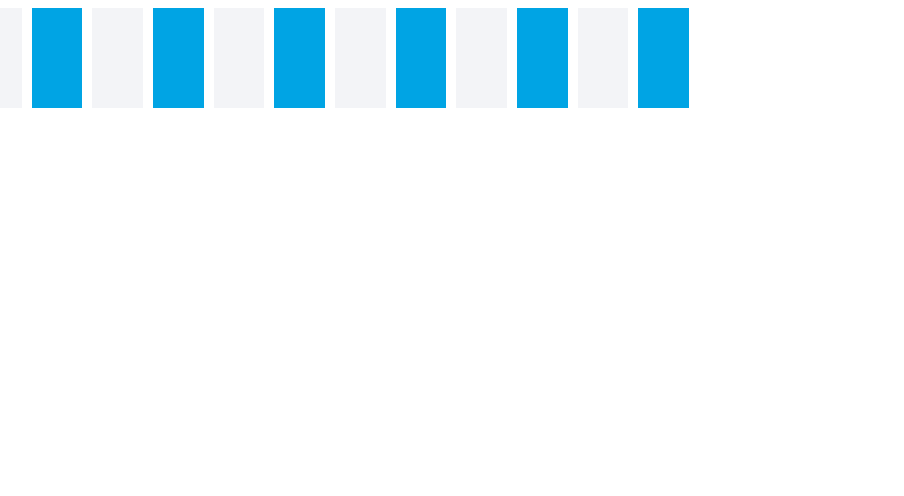
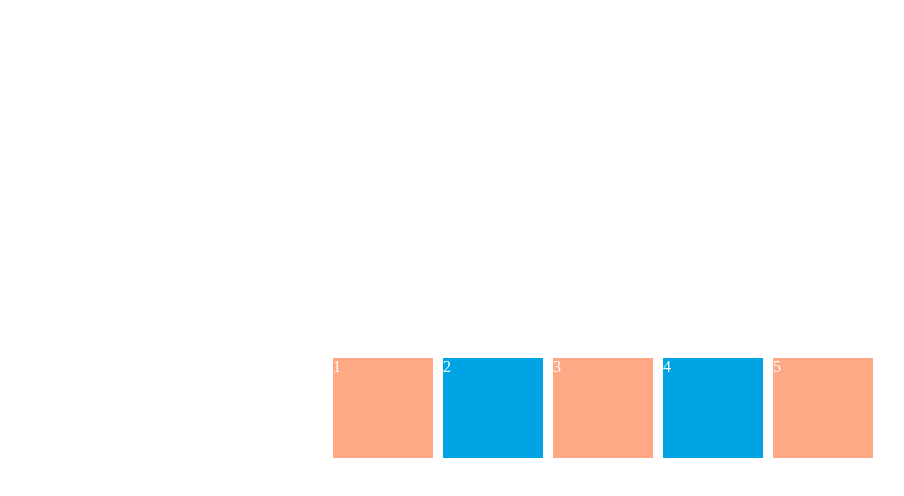
Before and after one commit to jonsoku/css_practice1, a plain HTML site: page grid.html in a window 1280 px wide. Shown: the whole page, without its empty margins (37-941 px from the left). Drawn offline with Linux system fonts and the light colour scheme.

Commit message:
align-content, justify-content, place-content

```diff
--- a/grid.html
+++ b/grid.html
@@ -12,7 +12,12 @@
             display:grid;
             grid-gap: 10px;
             grid-auto-rows: 100px;
-            grid-template-columns: repeat(auto-fill, minmax(50px, 1fr));
+            grid-template-columns: repeat(5, 100px);
+            color:white;
+
+            place-content:center center;
+            height: 100vh;
+
 
 
         }
@@ -21,7 +26,7 @@
             background-color: #00a4e4;
         }
         .box:nth-child(odd){
-            background-color: #f3f4f7;
+            background-color: #ffa886;
         }
 
 
@@ -29,18 +34,12 @@
 </head>
 <body>
     <div class="father">
-        <div class="box"></div>
-        <div class="box"></div>
-        <div class="box"></div>
-        <div class="box"></div>
-        <div class="box"></div>
-        <div class="box"></div>
-        <div class="box"></div>
-        <div class="box"></div>
-        <div class="box"></div>
-        <div class="box"></div>
-        <div class="box"></div>
-        <div class="box"></div>
+        <div class="box">1</div>
+        <div class="box">2</div>
+        <div class="box">3</div>
+        <div class="box">4</div>
+        <div class="box">5</div>
+
     </div>
 </body>
 </html>
```
Also changed, not shown: README.md.
